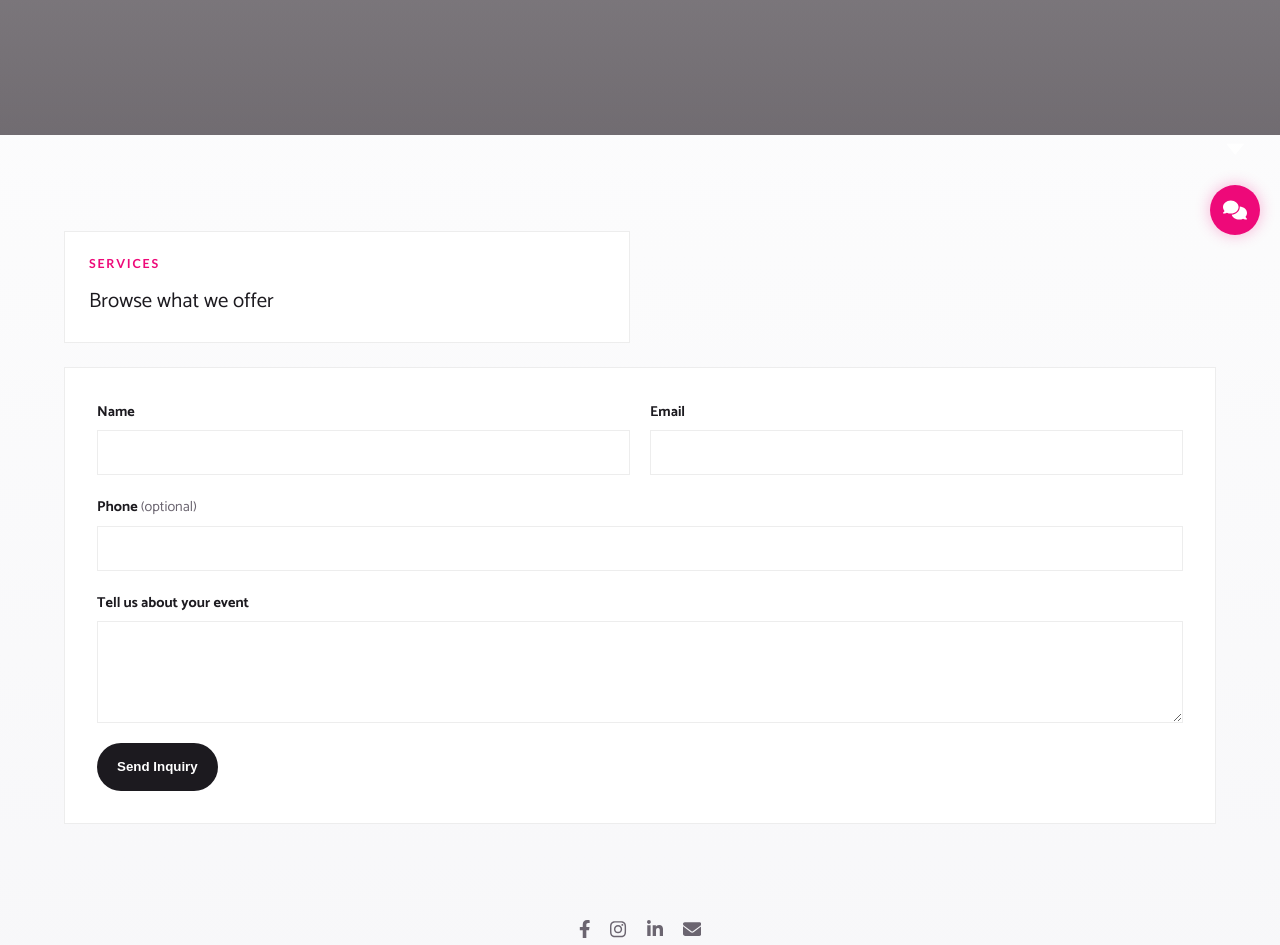
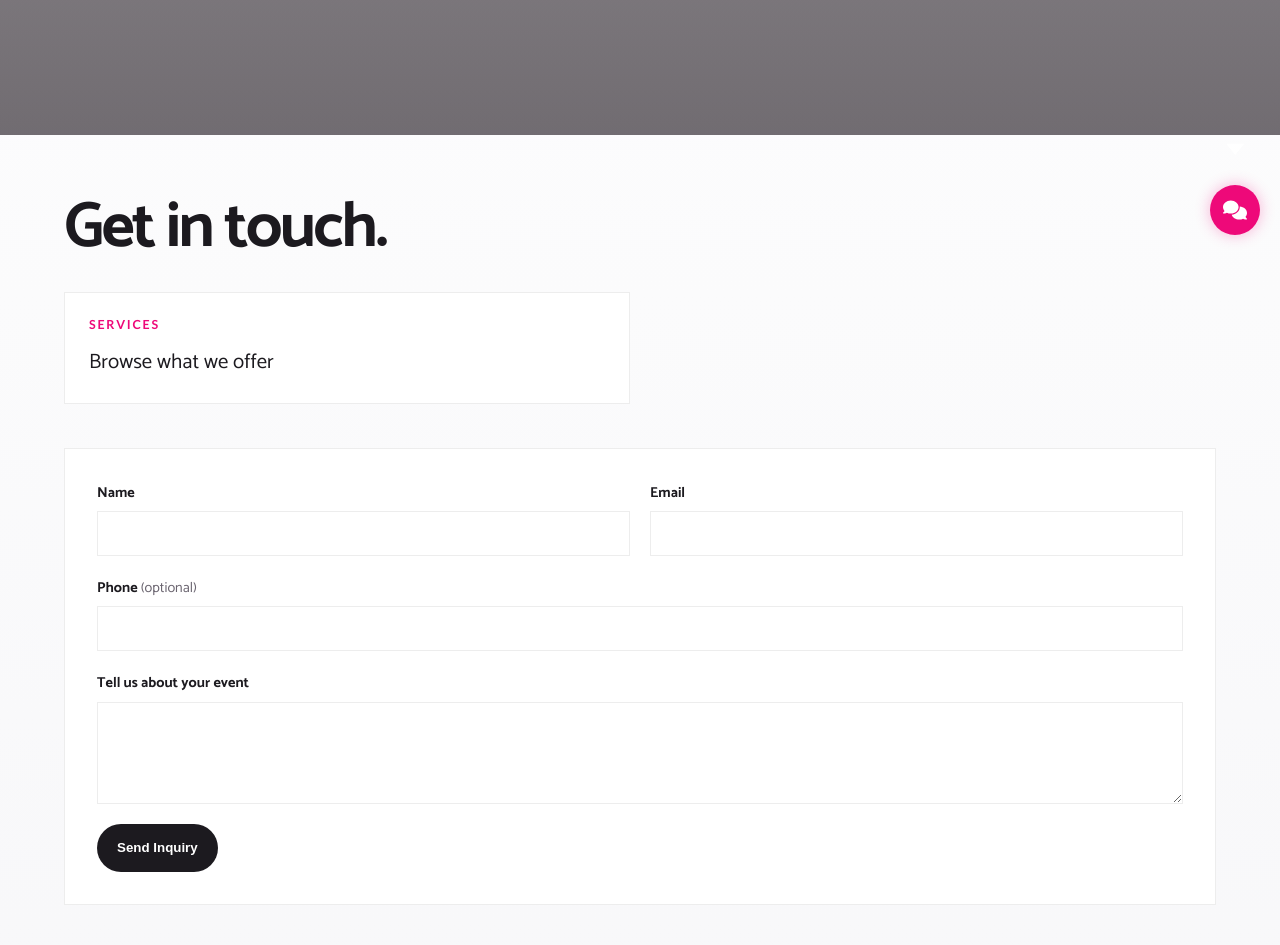
Before and after one commit to adamhaley/dreamworldcirque, a Laravel app: template resources/views/pages/contact.blade.php in a window 1280 px wide. Shown: the part 545-1490 px from the top of the page. Run offline with Laravel 12, Linux system fonts and the light colour scheme; the template is opened without the code that fills it, so the values that code supplies are empty; data comes from the database, SQL or seed files in the repository; parts of the project's set-up code (start-up, migrations or seed data) failed here and were passed over; some libraries are stand-ins or nearby versions.

Commit message:
Split the contact section and give quote CTAs their own anchor
- The contact section jammed the info grid and the quote form under
  one "Tell us about your event" heading. Split it into a "Get in
  touch with us" block for the contact cards and a separate "Tell us
  more about your event" heading directly above the form.
- Nav "Contact" links now target #contact (the info block); every
  "Get a Quote"/"Request a Quote" button now targets #quote (the
  form) instead of both sharing #contact.

```diff
--- a/public/styles.css
+++ b/public/styles.css
@@ -423,9 +423,10 @@ a {
    comment), so an in-page anchor jump — nav links, "Get a Quote" CTAs —
    lands with the target's true top hidden under it unless compensated.
    Scoped to sections with an id, since those are exactly the ones used as
-   scroll targets (about/events/film-tv/services/gallery/contact). Also
-   applied to .faq-item so an opened accordion question snaps to the same
-   offset below the header instead of tucking under it. */
+   scroll targets (about/events/film-tv/services). Also applied to
+   .scroll-target for anchor targets that aren't the section itself
+   (gallery, contact form) and to .faq-item so an opened accordion question
+   snaps to the same offset below the header instead of tucking under it. */
 .section[id],
 .scroll-target,
 .faq-item {
@@ -434,7 +435,8 @@ a {
 
 /* The homepage contact block is the final in-page target. Giving it at
    least a viewport of space prevents the browser's maximum scroll position
-   from clamping #contact while the gallery is still visible above it. */
+   from clamping the #contact form heading while the gallery is still
+   visible above it. */
 .home-contact-section {
   min-height: calc(100vh - 7rem);
 }
@@ -1353,6 +1355,17 @@ a {
   text-decoration: none;
 }
 
+.contact-form-heading {
+  margin: 2.75rem 0 0.75rem;
+  font-family: var(--font-heading);
+  font-size: clamp(1.4rem, 2.4vw, 1.8rem);
+  letter-spacing: -0.03em;
+}
+
+.contact-form-copy {
+  margin: 0;
+}
+
 .contact-form {
   margin-top: 1.5rem;
   padding: 2rem;
--- a/resources/views/components/cta-band.blade.php
+++ b/resources/views/components/cta-band.blade.php
@@ -10,7 +10,7 @@
         <h2 class="section-title">{{ $page->cta_heading }}</h2>
         <p class="section-copy">Response within 24 hours for most inquiries.</p>
       </div>
-      <div class="button-row"><x-button href="/#contact" arrow>{{ $page->cta_button_label ?: 'Request a Quote' }}</x-button></div>
+      <div class="button-row"><x-button href="/#quote" arrow>{{ $page->cta_button_label ?: 'Request a Quote' }}</x-button></div>
     </div>
   </div>
 </section>
--- a/resources/views/components/masthead/image.blade.php
+++ b/resources/views/components/masthead/image.blade.php
@@ -1,4 +1,4 @@
-@props(['page', 'buttonLabel' => 'Get a Quote', 'buttonHref' => '/#contact'])
+@props(['page', 'buttonLabel' => 'Get a Quote', 'buttonHref' => '/#quote'])
 <header class="image-masthead">
   @if ($page->hero_image)
   <img class="masthead-image" src="/storage/{{ $page->hero_image }}" alt="" aria-hidden="true" />
--- a/resources/views/pages/contact.blade.php
+++ b/resources/views/pages/contact.blade.php
@@ -1,22 +1,23 @@
 <x-layouts.site :page="$page">
   <x-masthead.image :page="$page" button-label="Email Us" :button-href="'mailto:'.$settings->contact_email" />
 
-  <section class="section" id="contact">
+  <section class="section">
     <div class="container">
-      <div class="section-heading">
+      <div id="contact" class="scroll-target section-heading">
         <div>
           @if ($page->section_eyebrow)
           <p class="eyebrow">{{ $page->section_eyebrow }}</p>
           @endif
-          <h2 class="section-title">{{ $page->section_heading }}</h2>
+          <h2 class="section-title">Get in touch.</h2>
         </div>
-        @if ($page->body)
-        <p class="section-copy">{{ $page->body }}</p>
-        @endif
       </div>
       <x-contact-grid :settings="$settings">
         <x-contact-card kicker="Services" href="/services/">Browse what we offer</x-contact-card>
       </x-contact-grid>
+      <h3 id="quote" class="scroll-target contact-form-heading">{{ $page->section_heading }}</h3>
+      @if ($page->body)
+      <p class="section-copy contact-form-copy">{{ $page->body }}</p>
+      @endif
       <x-contact-form form-type="Get_A_Quote Form Submission" />
     </div>
   </section>
```
Also changed, not shown: resources/views/pages/home.blade.php (+6 -5 lines).
